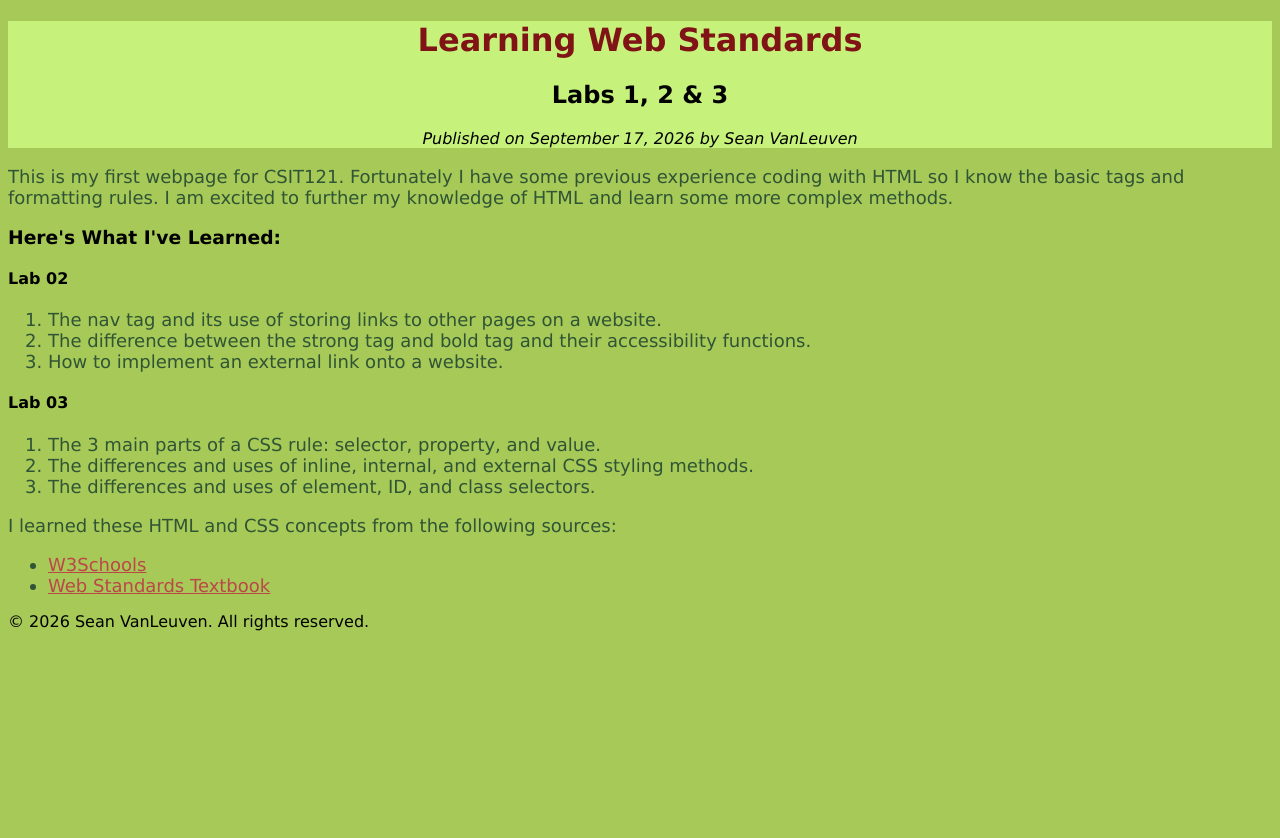
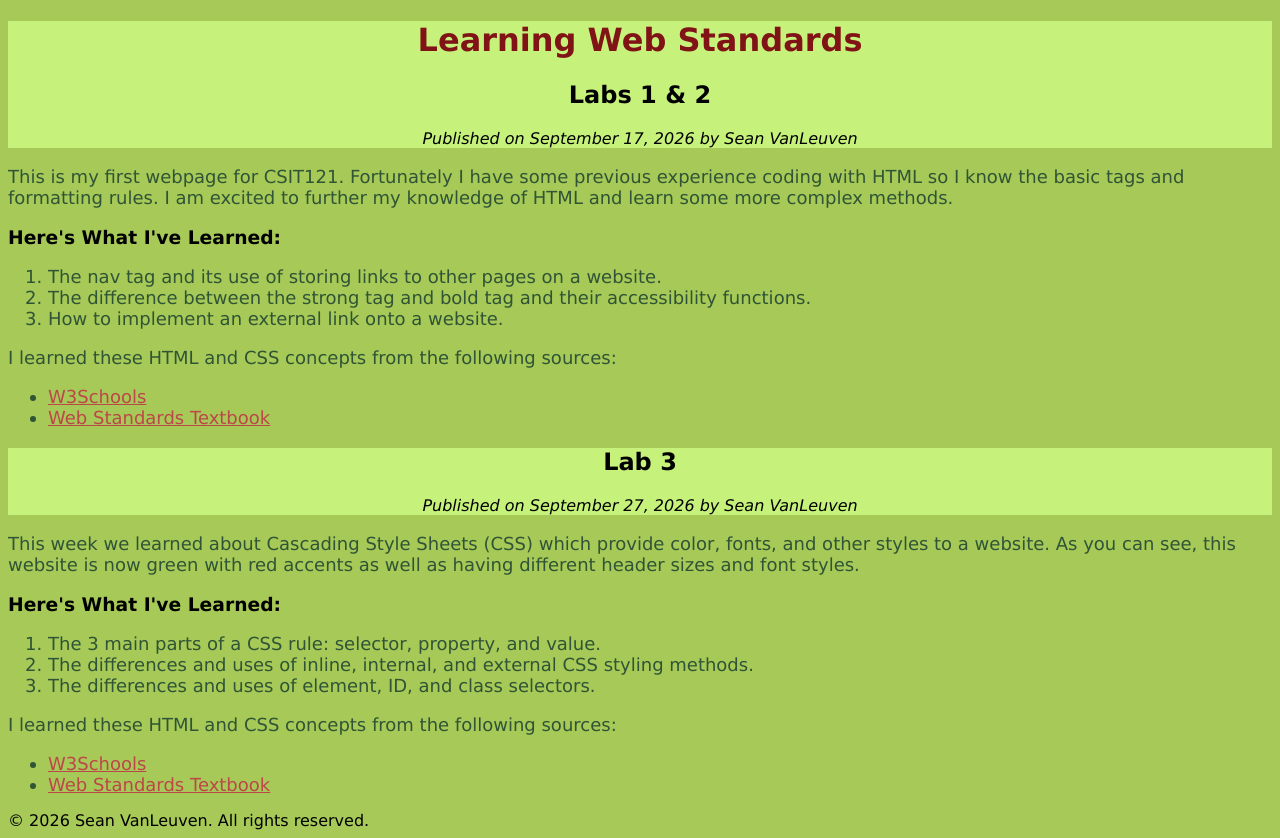
Before and after one commit to seanvan2567/csit121, a plain HTML site: page lab03/index.html in a window 1280 px wide. Before the commit the page ends 800 px from the top, so only its background shows below. Drawn offline with Linux system fonts and the light colour scheme.

Commit message:
Add files via upload

```diff
--- a/lab03/index.html
+++ b/lab03/index.html
@@ -10,7 +10,7 @@
 
     <header id="main-header">
         <h1> Learning Web Standards </h1>
-        <h2> Labs 1, 2 &amp; 3 </h2>
+        <h2> Labs 1 &amp; 2 </h2>
         <i> Published on September 17, 2026 by Sean VanLeuven </i>
     </header>
 
@@ -24,7 +24,6 @@
             </p>
 
             <h3> Here's What I've Learned: </h3>
-            <h4> Lab 02 </h4>
 
             <ol>
                 <li> The nav tag and its use of storing links to other pages on a website. </li>
@@ -32,7 +31,27 @@
                 <li> How to implement an external link onto a website. </li>
             </ol>
 
-            <h4> Lab 03 </h4>
+            <p> I learned these HTML and CSS concepts from the following sources: </p>
+
+            <ul>
+                <li> <a href="https://www.w3schools.com/html/"> W3Schools </a> </li>
+                <li> <a href="https://opencontent.ccbcmd.edu/csit121/"> Web Standards Textbook </a> </li>
+            </ul>
+
+        </article>
+
+        <header id="main-header">
+            <h2> Lab 3 </h2>
+            <i> Published on September 27, 2026 by Sean VanLeuven </i>
+        </header>
+
+        <article class="blog-post">
+
+            <p> This week we learned about Cascading Style Sheets (CSS) which provide color, fonts, and other styles to a website.
+                As you can see, this website is now green with red accents as well as having different header sizes and font styles.
+            </p>
+
+            <h3> Here's What I've Learned: </h3>
 
             <ol>
                 <li> The 3 main parts of a CSS rule: selector, property, and value.  </li>
```
